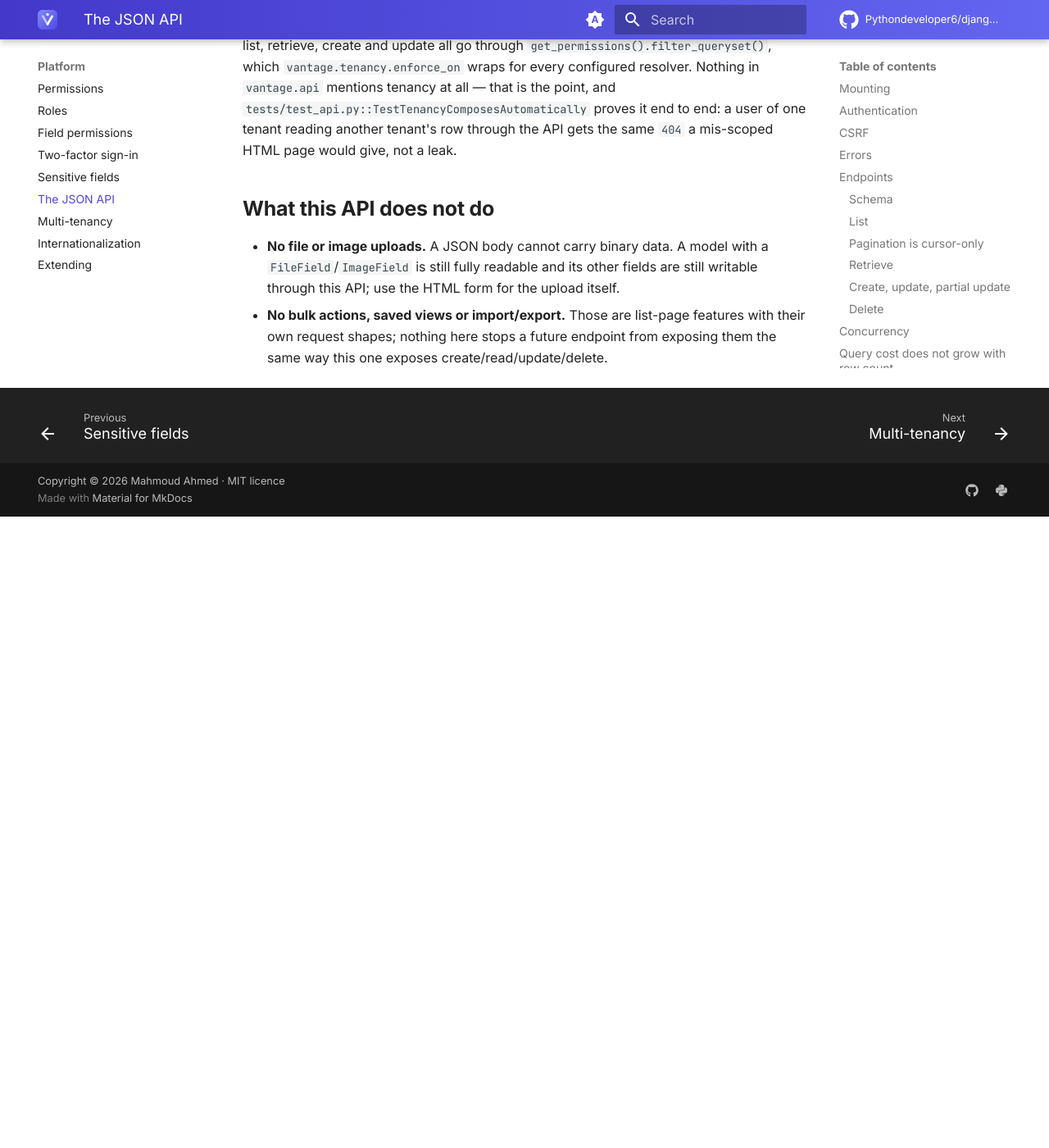
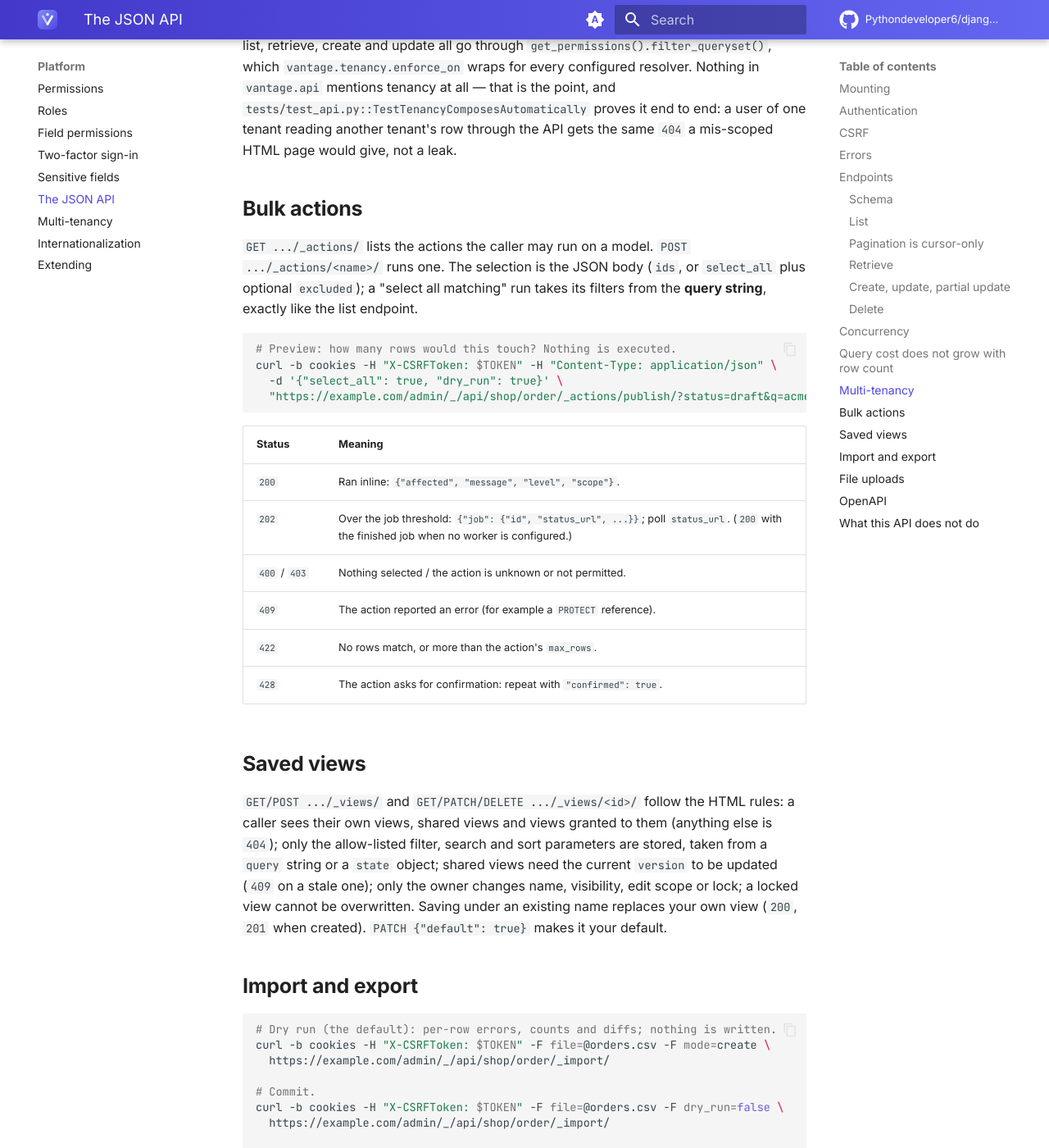
Before and after one commit to Pythondeveloper6/django-vantage, an MkDocs documentation site: the page built from docs/api.md, in a window 1280 px wide and 1400 px high, scrolled down 8346 px. Shown: the whole window at 82% size. Built offline with MkDocs 1.6.1 and Material for MkDocs 9.7.7, drawn with Linux system fonts in a browser that asks for light colours; comment, search, counter and statistics services are not loaded; before the commit the page ends 8976 px from its top, so only the background shows below that; some of the changed text lies outside the part shown.

Commit message:
docs: document the JSON API additions

````diff
--- a/docs/api.md
+++ b/docs/api.md
@@ -352,11 +352,91 @@
 end: a user of one tenant reading another tenant's row through the API gets the same
 `404` a mis-scoped HTML page would give, not a leak.
 
+## Bulk actions
+
+`GET .../_actions/` lists the actions the caller may run on a model.
+`POST .../_actions/<name>/` runs one. The selection is the JSON body (`ids`, or
+`select_all` plus optional `excluded`); a "select all matching" run takes its filters
+from the **query string**, exactly like the list endpoint.
+
+```bash
+# Preview: how many rows would this touch? Nothing is executed.
+curl -b cookies -H "X-CSRFToken: $TOKEN" -H "Content-Type: application/json" \
+  -d '{"select_all": true, "dry_run": true}' \
+  "https://example.com/admin/_/api/shop/order/_actions/publish/?status=draft&q=acme"
+```
+
+| Status | Meaning |
+|---|---|
+| `200` | Ran inline: `{"affected", "message", "level", "scope"}`. |
+| `202` | Over the job threshold: `{"job": {"id", "status_url", ...}}`; poll `status_url`. (`200` with the finished job when no worker is configured.) |
+| `400` / `403` | Nothing selected / the action is unknown or not permitted. |
+| `409` | The action reported an error (for example a `PROTECT` reference). |
+| `422` | No rows match, or more than the action's `max_rows`. |
+| `428` | The action asks for confirmation: repeat with `"confirmed": true`. |
+
+## Saved views
+
+`GET/POST .../_views/` and `GET/PATCH/DELETE .../_views/<id>/` follow the HTML rules:
+a caller sees their own views, shared views and views granted to them (anything else
+is `404`); only the allow-listed filter, search and sort parameters are stored, taken
+from a `query` string or a `state` object; shared views need the current `version` to
+be updated (`409` on a stale one); only the owner changes name, visibility, edit scope
+or lock; a locked view cannot be overwritten. Saving under an existing name replaces
+your own view (`200`, `201` when created). `PATCH {"default": true}` makes it your
+default.
+
+## Import and export
+
+```bash
+# Dry run (the default): per-row errors, counts and diffs; nothing is written.
+curl -b cookies -H "X-CSRFToken: $TOKEN" -F file=@orders.csv -F mode=create \
+  https://example.com/admin/_/api/shop/order/_import/
+
+# Commit.
+curl -b cookies -H "X-CSRFToken: $TOKEN" -F file=@orders.csv -F dry_run=false \
+  https://example.com/admin/_/api/shop/order/_import/
+
+# Export the filtered list (csv, tsv, or json = newline-delimited).
+curl -b cookies "https://example.com/admin/_/api/shop/order/_export/?format=csv&status=paid"
+```
+
+Import takes CSV only (as the HTML wizard does), with the same size and row limits and
+permission rules (`add`, plus `change` for `update`/`upsert`). Optional parts:
+`mapping` (a JSON object of CSV header to field; inferred when omitted), `key_field`,
+`mode`. A request is a dry run unless it sends `dry_run=false`. Export uses the HTML
+export's columns, permission stripping and masking of sensitive columns.
+
+## File uploads
+
+Create and update accept `multipart/form-data`: a `fields` part holding the same JSON
+object as the JSON body, `version`/`note` parts, and each file as a part named after its
+field. Files go through the same form and `vantage.media` validators as the HTML form,
+so a web page named `.png` is rejected with `422`. Send `null` for a file field to clear it.
+
+```python
+import requests
+session.post(url, headers={"X-CSRFToken": token},
+             data={"fields": json.dumps({"name": "Ada", "email": "ada@example.com"})},
+             files={"avatar": open("ada.png", "rb")})
+```
+
+## OpenAPI
+
+`GET /_/api/openapi.json` (staff only) returns an OpenAPI 3.1 document generated from the
+registered panels. It contains only the models the caller can view, and only the
+operations they hold permission for. Security is the session cookie plus the
+`X-CSRFToken` header on unsafe verbs.
+
+```bash
+python manage.py vantage_openapi --user alice --output openapi.json
+python manage.py vantage_openapi > full.json   # every panel
+```
+
+Without `--user` the document describes every registered panel, which reveals model
+structure; do not publish it.
+
 ## What this API does not do
 
-- **No file or image uploads.** A JSON body cannot carry binary data. A model with a
-  `FileField`/`ImageField` is still fully readable and its other fields are still
-  writable through this API; use the HTML form for the upload itself.
-- **No bulk actions, saved views or import/export.** Those are list-page features with
-  their own request shapes; nothing here stops a future endpoint from exposing them
-  the same way this one exposes create/read/update/delete.
+- **No XLSX import.** The importer reads CSV only.
+- **No inline-formset writes.** Child rows are edited through their own endpoints.
````
Also changed, not shown: CHANGELOG.md (+5 -0 lines).
